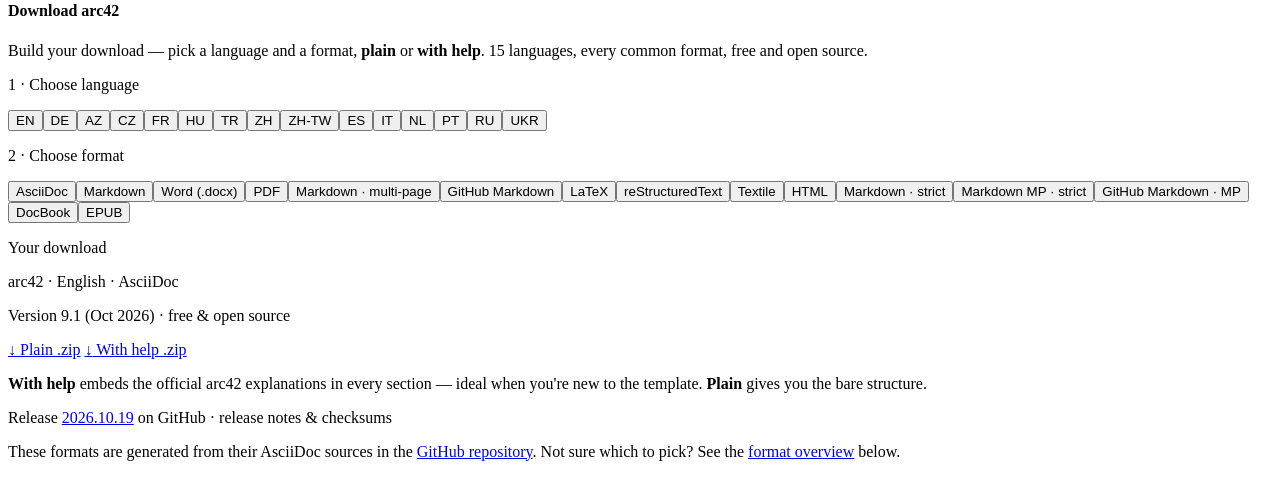
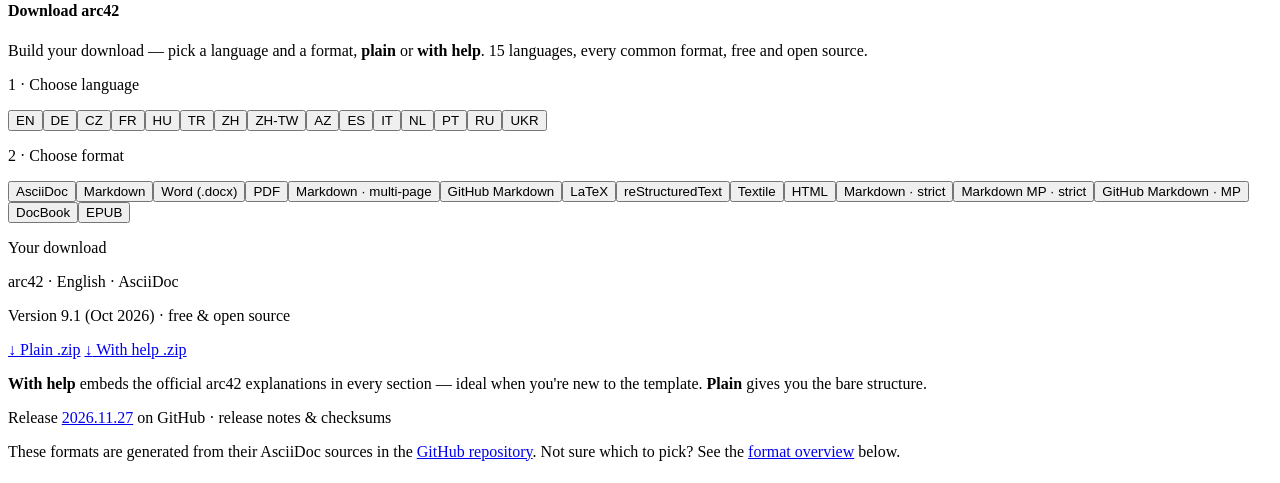
Before and after one commit to arc42/arc42.org-site, a Jekyll site: the page built from _pages/download.md, in a window 1280 px wide. Shown: the part 464-947 px from the top of the page. Built offline with Jekyll 4.4.1, drawn with Linux system fonts in a browser that asks for light colours; cached includes are drawn as plain includes; part of the change alters nothing that is shown.

Commit message:
downloads: arc42-template release 2026.11.27

```diff
--- a/_data/downloads.yml
+++ b/_data/downloads.yml
@@ -1,7 +1,7 @@
 # Generated by `make sync-downloads` from https://github.com/arc42/arc42-template/releases/latest/download/manifest.json
 # Do not edit by hand.
-release: 2026.10.19
-template_commit: 9057fe1f32ce543e546f76971515c537f0dd3f63
+release: 2026.11.27
+template_commit: bf3e80dc5c4e82b50d7dc96538bb802c66922948
 languages:
 - code: EN
   name: English
@@ -13,11 +13,6 @@ languages:
   version: '9.2'
   date: Oct 2026
   date_local: Oktober 2026
-- code: AZ
-  name: Azərbaycanca
-  version: '9.1'
-  date: Oct 2026
-  date_local: oktyabr 2026
 - code: CZ
   name: Čeština
   version: '9.1'
@@ -48,6 +43,11 @@ languages:
   version: '9.1'
   date: Oct 2026
   date_local: 2026 年 10 月
+- code: AZ
+  name: Azərbaycanca
+  version: 9.1.2
+  date: Nov 2026
+  date_local: noyabr 2026
 - code: ES
   name: Español
   version: '8.3'
```
